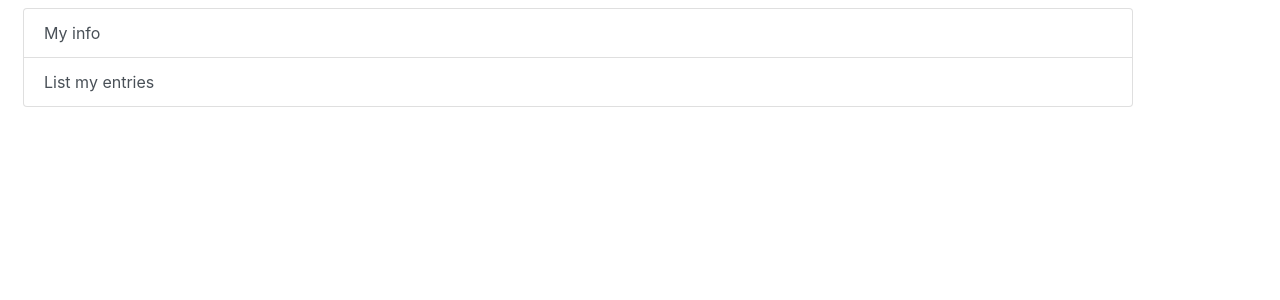
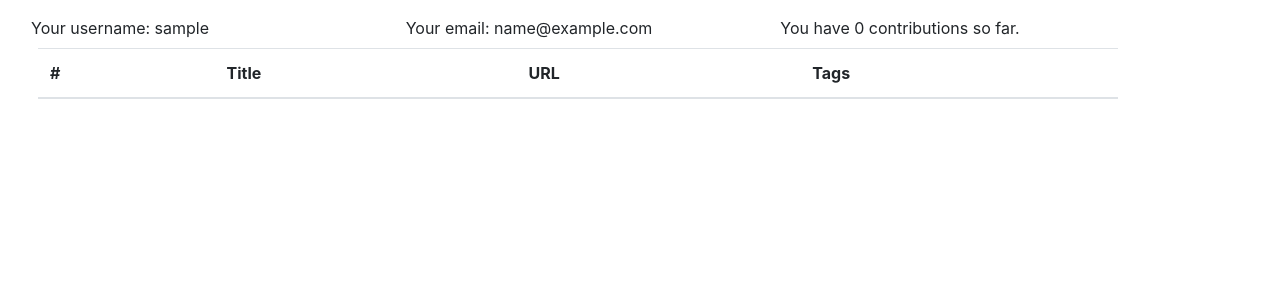
Before and after one commit to The-Encryption-Compendium/the-encryption-compendium, a Django app: page /research/profile/ in a window 1280 px wide. Shown: the part 58-358 px from the top of the page. Run offline with Django 3.2, Linux system fonts and the light colour scheme; the visitor is signed in with stand-in values (Sample User, id 1); data comes from the database, SQL or seed files in the repository; data that the repository does not hold is empty; some libraries are stand-ins or nearby versions.

Commit message:
showing current profile in the profile section along with researchers entries

```diff
--- a/src/research_profile/urls.py
+++ b/src/research_profile/urls.py
@@ -3,6 +3,5 @@ from research_profile.views import *
 from django.urls import path, include
 
 urlpatterns = [
-    path("", research_profile, name="research profile"),
-    path("my_entries/", research_my_entries, name="research my entries"),
+    path("", researcher_profile, name="research profile"),
 ]
--- a/src/research_profile/views.py
+++ b/src/research_profile/views.py
@@ -2,19 +2,23 @@ from django.contrib.auth.decorators import login_required
 from django.shortcuts import render, redirect
 from django.views.decorators.http import require_http_methods
 from research_assistant.models import CompendiumEntry, CompendiumEntryTag
+from research_assistant.models import User
 
 
 @login_required
 @require_http_methods(["GET"])
-def research_profile(request):
-    return render(request, "research_profile.html")
-
-
-@login_required
-@require_http_methods(["GET"])
-def research_my_entries(request):
+def researcher_profile(request):
+    context = {"info": {}, "entries": []}
     my_entries = CompendiumEntry.objects.filter(owner=request.user.id)
-    context = {"entries": []}
+    context["info"]["username"] = (
+        User.objects.values("username")
+        .filter(username=request.user)
+        .first()["username"]
+    )
+    context["info"]["email"] = (
+        User.objects.values("email").filter(username=request.user).first()["email"]
+    )
+    context["info"]["number_of_entries"] = my_entries.count()
     for entry in my_entries:
         entry_dict = {"id": entry.id, "url": entry.url, "title": entry.title}
         tags_query_set = entry.tags.all()
@@ -23,4 +27,4 @@ def research_my_entries(request):
             tags.append(tag.tagname)
         entry_dict["tags"] = ", ".join(tags)
         context["entries"].append(entry_dict)
-    return render(request, "research_my_entries.html", context=context)
+    return render(request, "research_profile.html", context)
--- a/src/templates/research_profile.html
+++ b/src/templates/research_profile.html
@@ -9,12 +9,47 @@
 <div class="d-flex">
   <div class="container m-2">
     <div class="list-group">
-      <a id="my_info_link" href="#" class="list-group-item list-group-item-action">
-        My info
-      </a>
-      <a id="my_entries_link" href="{% url 'research my entries' %}" class="list-group-item list-group-item-action">
-        List my entries
-      </a>
+      <div class="container p-2">
+        <div class="row">
+          <div class="col-sm">
+            Your username: {{ info.username }}
+          </div>
+          <div class="col-sm">
+            Your email: {{ info.email }}
+          </div>
+          <div class="col-sm">
+            You have {{ info.number_of_entries }} contributions so far.
+          </div>
+        </div>
+      </div>
+      <div class="container">
+        <table class="table table-striped">
+          <thead>
+            <tr>
+              <th scope="col">#</th>
+              <th scope="col">Title</th>
+              <th scope="col">URL</th>
+              <th scope="col">Tags</th>
+            </tr>
+          </thead>
+          <tbody>
+              {% for entry in entries %}
+              <tr>
+                  <th scope="row">{{ entry.id }}</th>
+                  <td>{{ entry.title }}</td>
+                  <td>
+                    {% if entry.url %}
+                    <a href="{{ entry.url}}">
+                      {{ entry.url }}
+                    </a>
+                    {% endif %}
+                  </td>
+                  <td>{{ entry.tags }}</td>
+              </tr>
+              {%endfor%}
+          </tbody>
+      </table>
+      </div>
     </div>
   </div>
 </div>
```
Also changed, not shown: src/templates/research_my_entries.html (deleted, +0 -33 lines).
